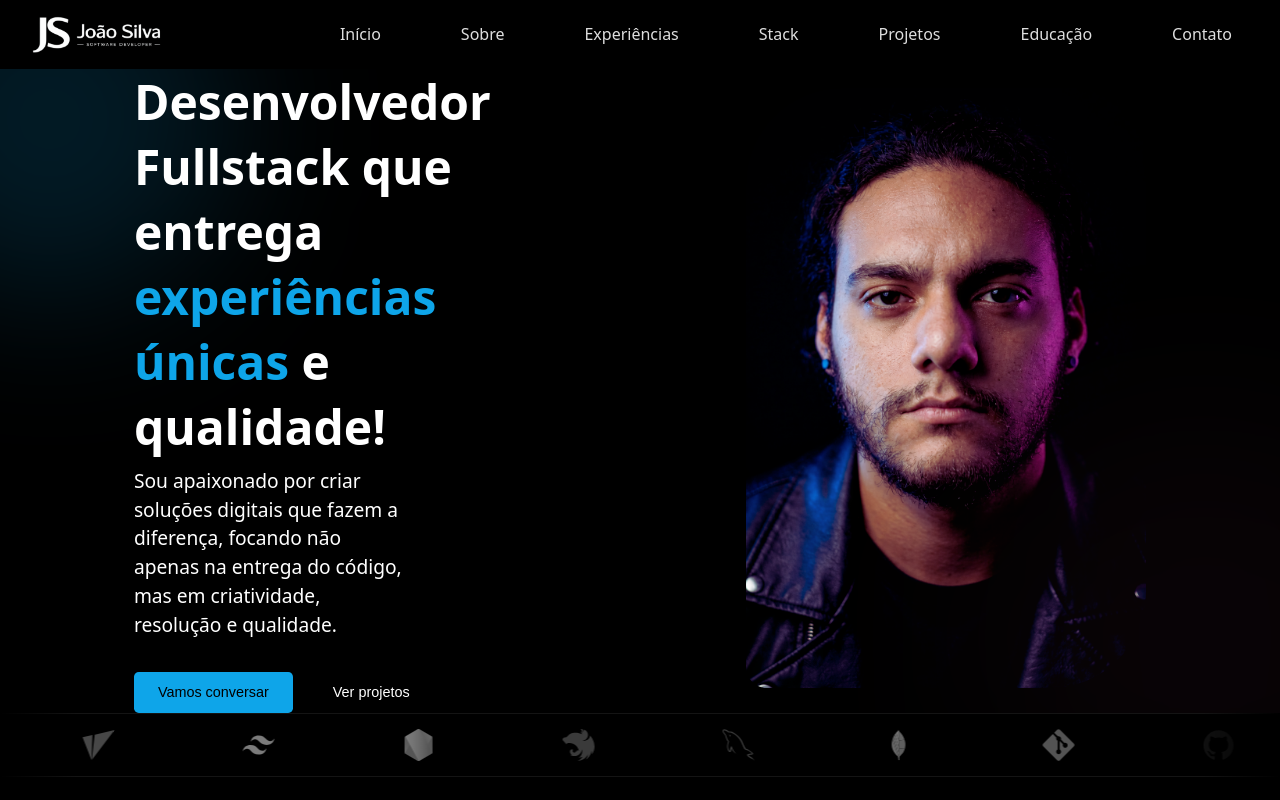
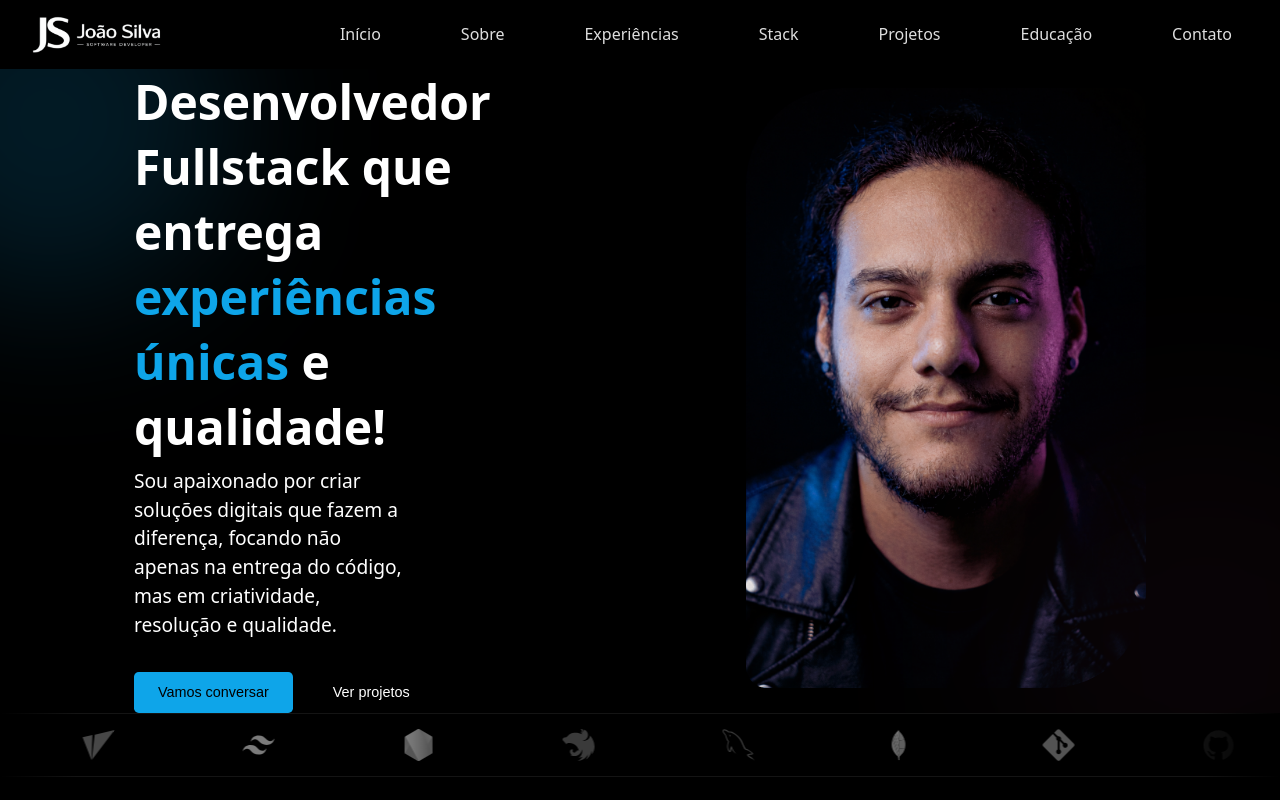
Before and after one commit to hnrkDEV/meu-portfolio, a React (Vite) app: page / in a window 1280 px wide. Built offline with nearby package versions, Linux system fonts and the light colour scheme.

Commit message:
fix: alterando foto

```diff
--- a/src/hero.jsx
+++ b/src/hero.jsx
@@ -82,7 +82,7 @@ function Hero() {
           initial="hidden"
           animate="show"
         >
-          <img src="joao-pic2.png" alt="" className="hero-img" />
+          <img src="joao-pic3.png" alt="" className="hero-img" />
         </motion.div>
       </div>
 
```
Also changed, not shown: public/joao-pic3.png (added).
